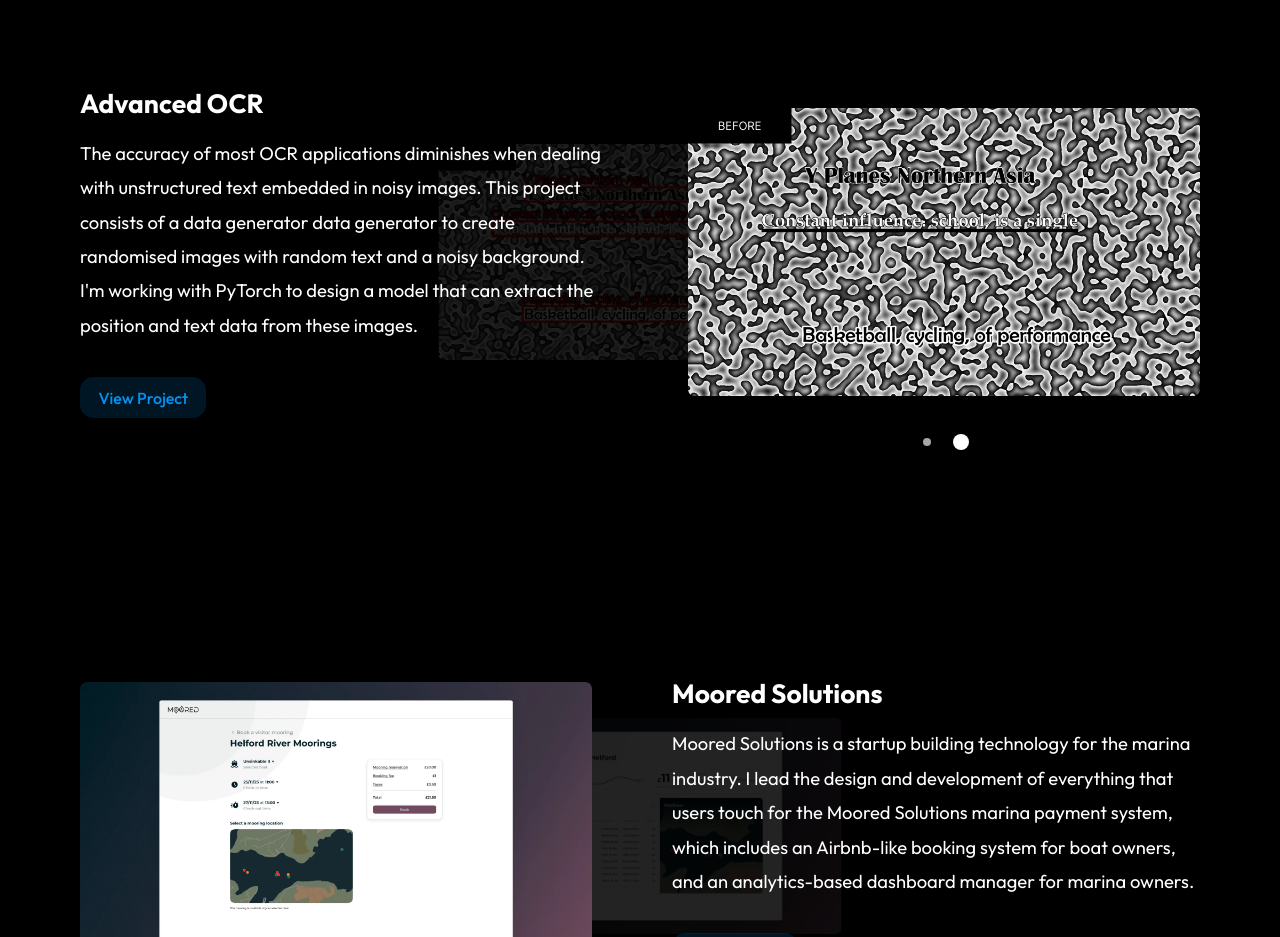
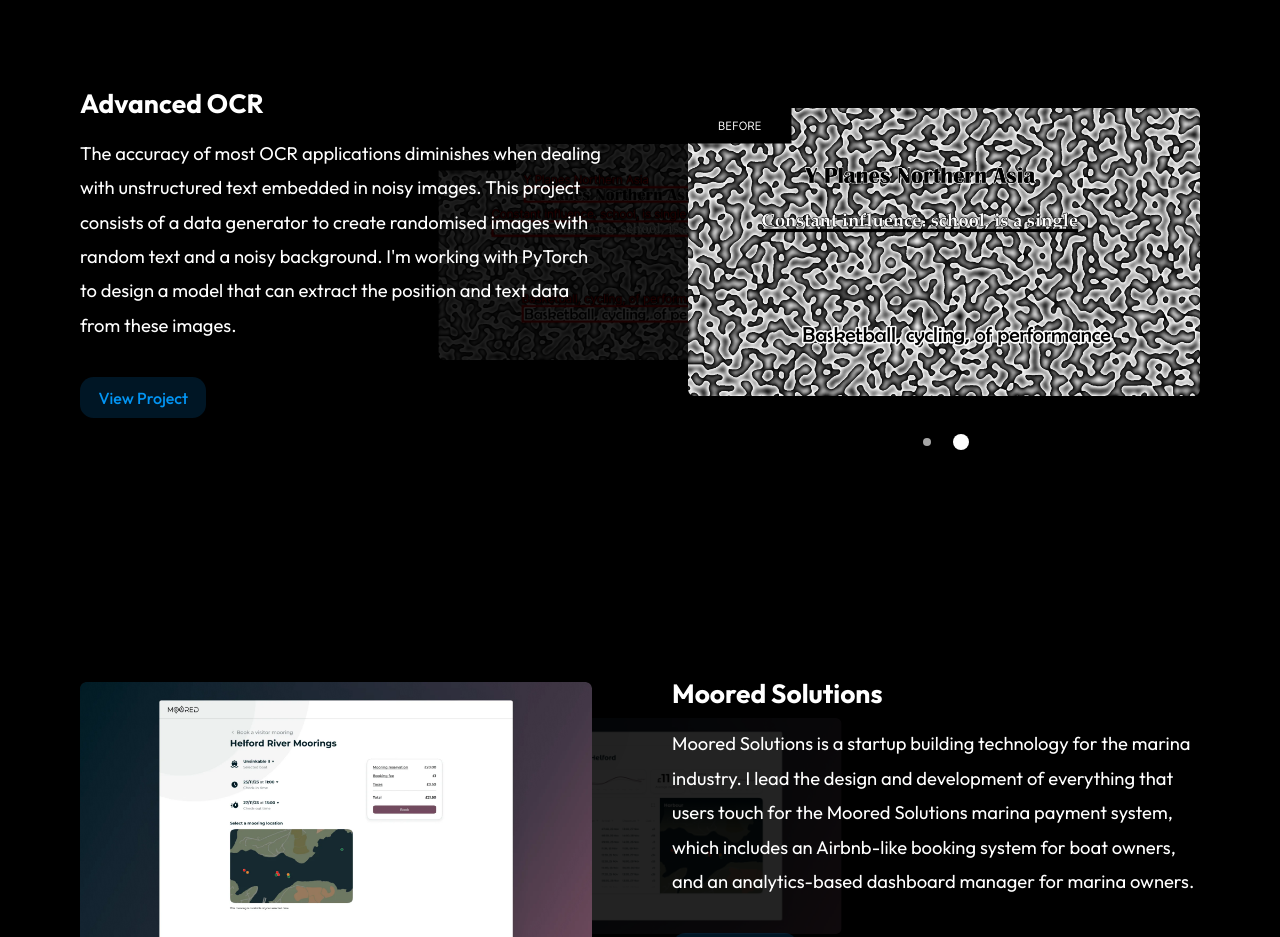
Before and after one commit to dan-smith-tech/portfolio, a Next.js app: page / in a window 1280 px wide. Shown: the part 2600-3537 px from the top of the page. Built offline with nearby package versions, Linux system fonts and the light colour scheme.

Commit message:
Fix repeated words in project description

```diff
--- a/content/projects.ts
+++ b/content/projects.ts
@@ -9,7 +9,7 @@ export const projectsContent = [
 	{
 		heading: "Advanced OCR",
 		summary:
-			"The  accuracy of most OCR applications diminishes when dealing with unstructured text embedded in noisy images. This project consists of a data generator  data generator to create randomised images with random text and a noisy background. I'm working with PyTorch to design a model that can extract the position and text data from these images.",
+			"The  accuracy of most OCR applications diminishes when dealing with unstructured text embedded in noisy images. This project consists of a data generator to create randomised images with random text and a noisy background. I'm working with PyTorch to design a model that can extract the position and text data from these images.",
 		link: "https://github.com/dan-smith-tech/nocru",
 		images: ["ocr/before.webp", "ocr/after.webp"],
 	},
```
